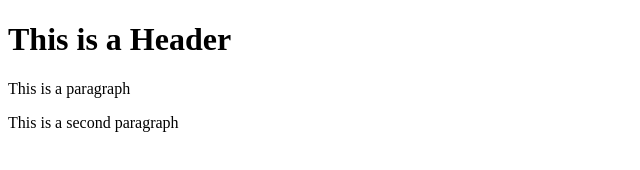
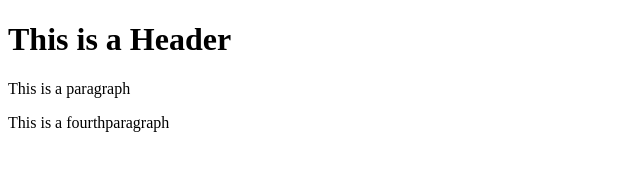
Before and after one commit to PrinsonF77/git-test, a website: page index.html in a window 1280 px wide. Shown: the full height of the page, 0-640 px from the left. Drawn offline with Linux system fonts and the light colour scheme.

Commit message:
npm modules

```diff
--- a/index.html
+++ b/index.html
@@ -5,6 +5,6 @@
     <body>
         <h1>This is a Header</h1>
         <p>This is a paragraph</p>
-        <p>This is a second paragraph</p>
+        <p>This is a fourthparagraph</p>
     </body>
 </html>
```
Also changed, not shown: package.json (added, +24 -0 lines), 2 other files.
